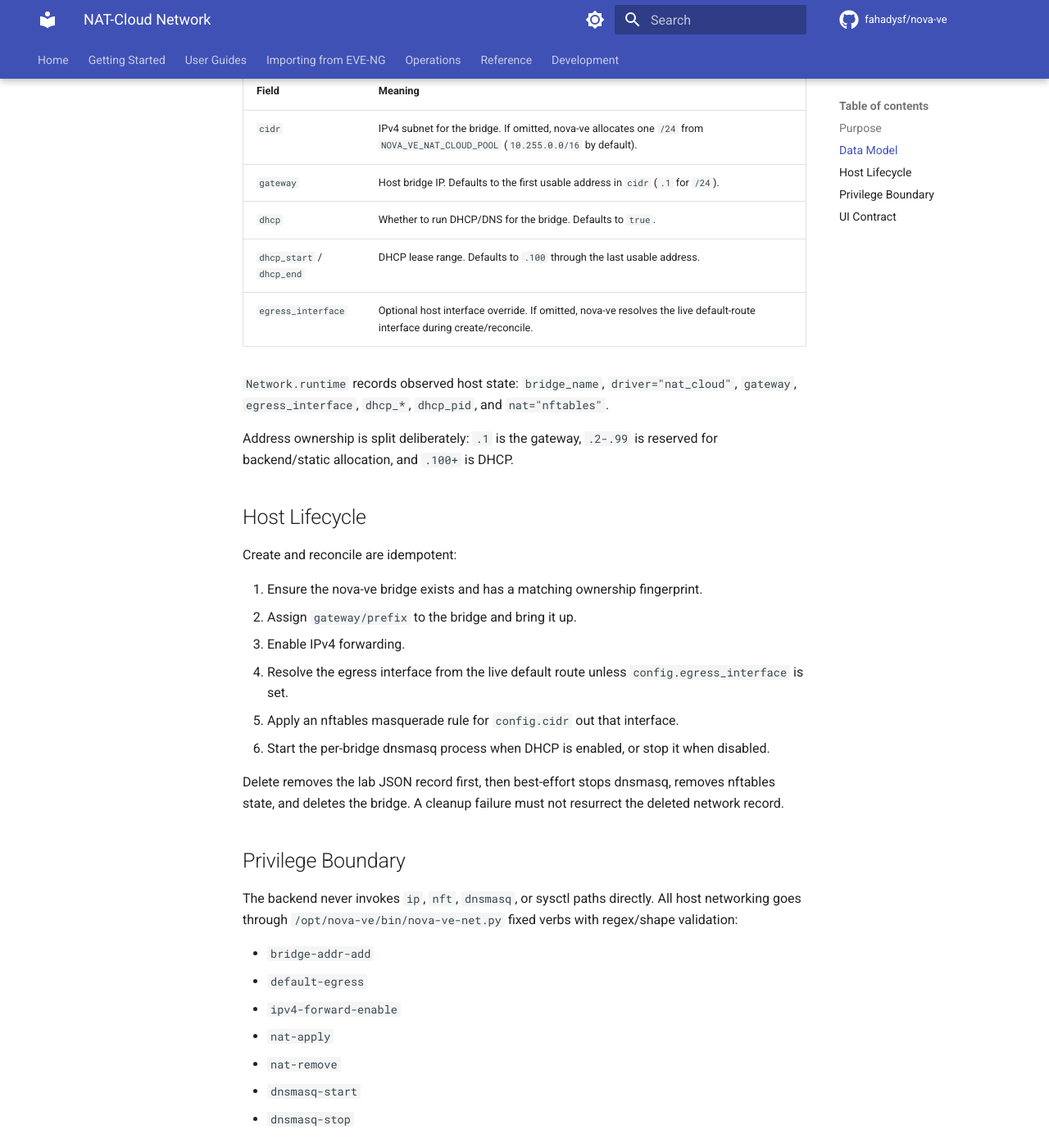
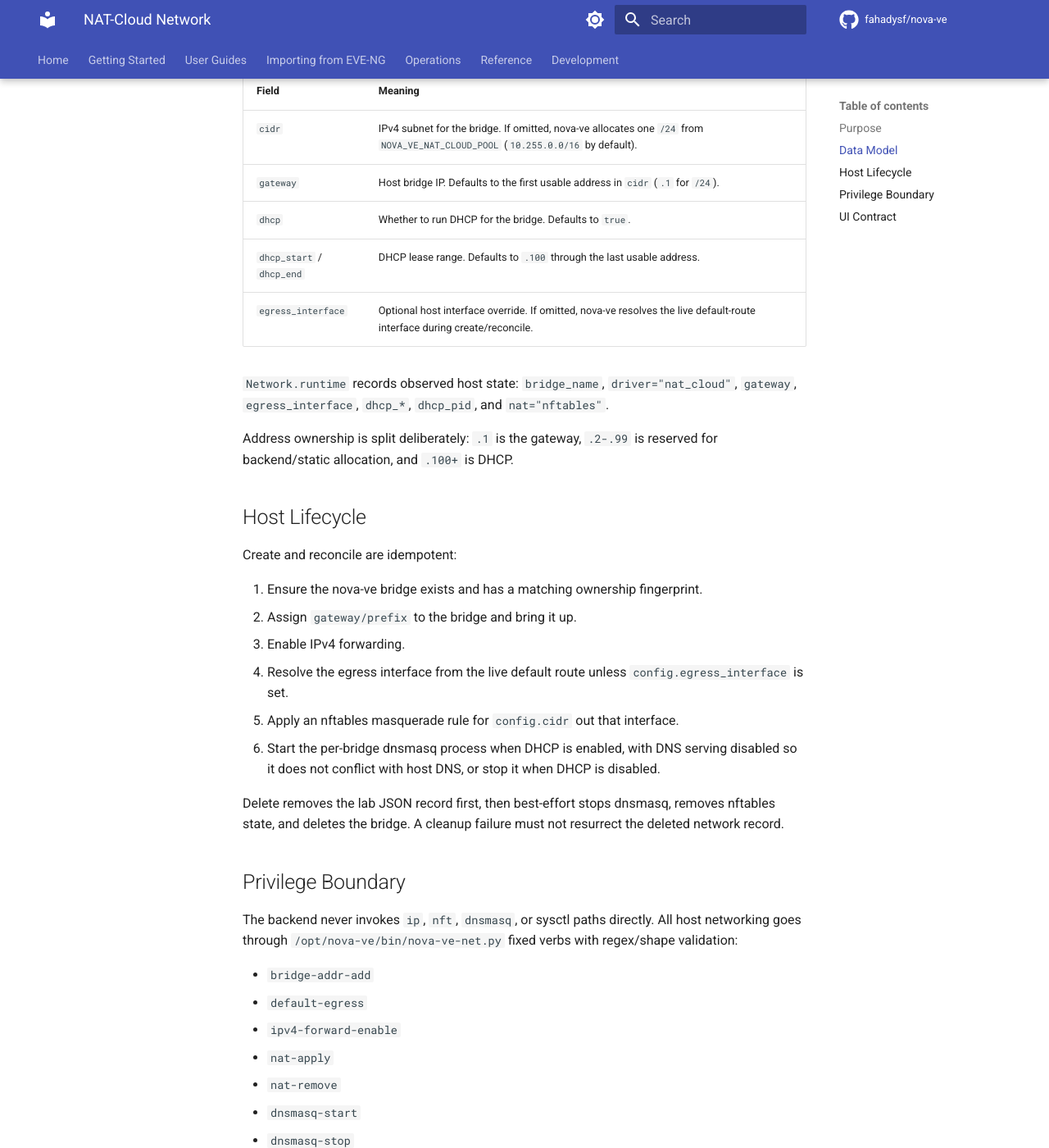
Before and after one commit to fahadysf/nova-ve, an MkDocs documentation site: the page built from docs/development/nat-cloud-network.md, in a window 1280 px wide and 1400 px high, scrolled down 467 px. Shown: the whole window at 82% size. Built offline with MkDocs 1.6.1 and Material for MkDocs 9.7.7, drawn with Linux system fonts in a browser that asks for light colours; comment, search, counter and statistics services are not loaded.

Commit message:
Avoid host DNS conflicts for NAT-Cloud DHCP
The deployed host already runs dnsmasq on loopback, so per-bridge NAT-Cloud dnsmasq processes must not bind DNS sockets. NAT-Cloud now uses dnsmasq only for DHCP by setting port=0, and the design spec documents that DNS serving is intentionally disabled.

Constraint: Production hosts may already have system DNS services bound to 127.0.0.1:53.

Rejected: Stop the system dnsmasq service | it is host-global behavior outside NAT-Cloud ownership.

Confidence: high

Scope-risk: narrow

Directive: Do not make NAT-Cloud provisioning depend on taking over host DNS sockets.

Tested: PYTHONPATH=backend backend/.venv/bin/python -m pytest backend/tests/test_nova_ve_net_helper.py backend/tests/test_network_service.py backend/tests/test_networks_api.py backend/tests/test_settings.py

```diff
--- a/docs/development/nat-cloud-network.md
+++ b/docs/development/nat-cloud-network.md
@@ -39,8 +39,9 @@ Create and reconcile are idempotent:
 4. Resolve the egress interface from the live default route unless
    `config.egress_interface` is set.
 5. Apply an nftables masquerade rule for `config.cidr` out that interface.
-6. Start the per-bridge dnsmasq process when DHCP is enabled, or stop it
-   when disabled.
+6. Start the per-bridge dnsmasq process when DHCP is enabled, with DNS
+   serving disabled so it does not conflict with host DNS, or stop it when
+   DHCP is disabled.
 
 Delete removes the lab JSON record first, then best-effort stops dnsmasq,
 removes nftables state, and deletes the bridge. A cleanup failure must not
```
Also changed, not shown: other parts of docs/development/nat-cloud-network.md (+1 -1 lines), 2 other files.
